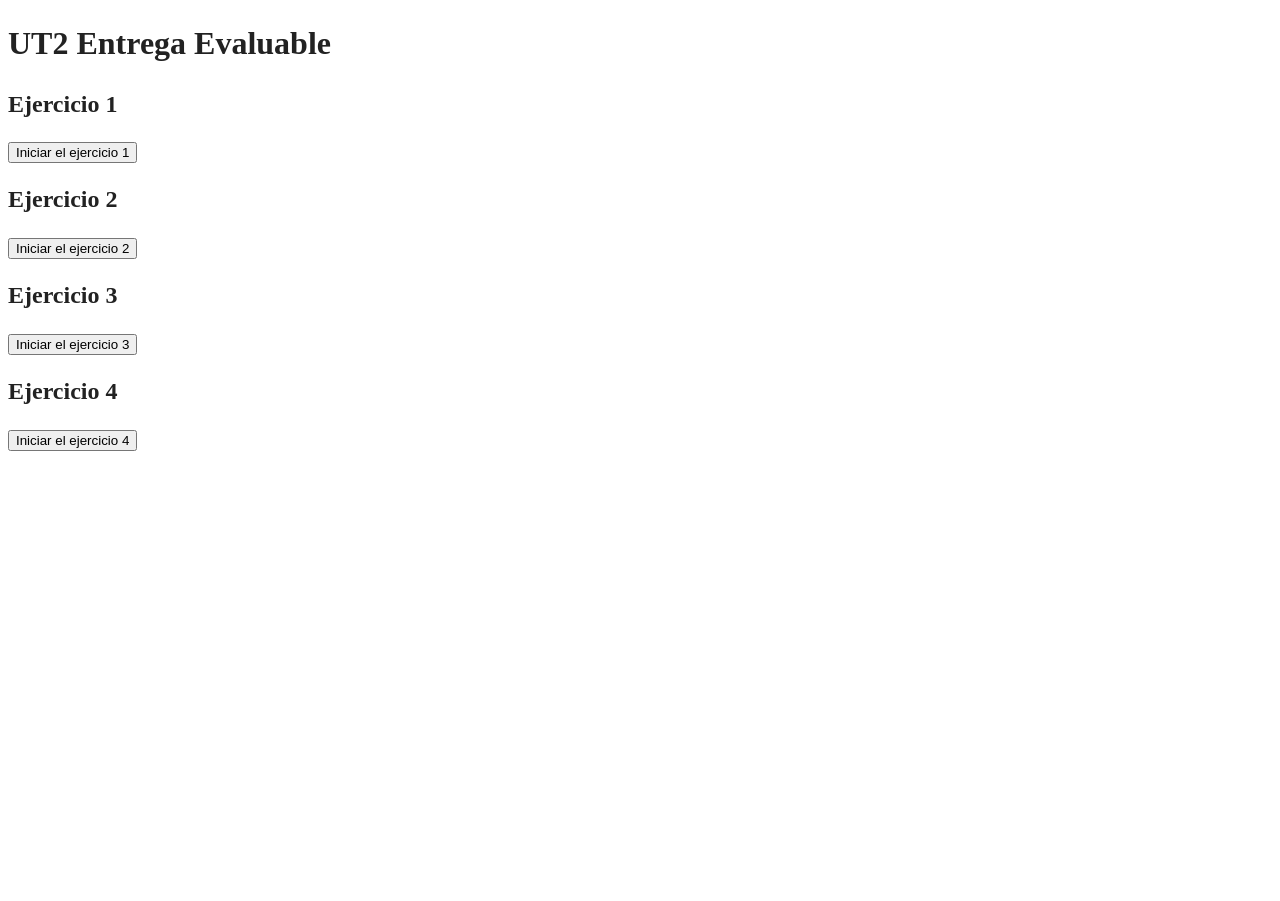
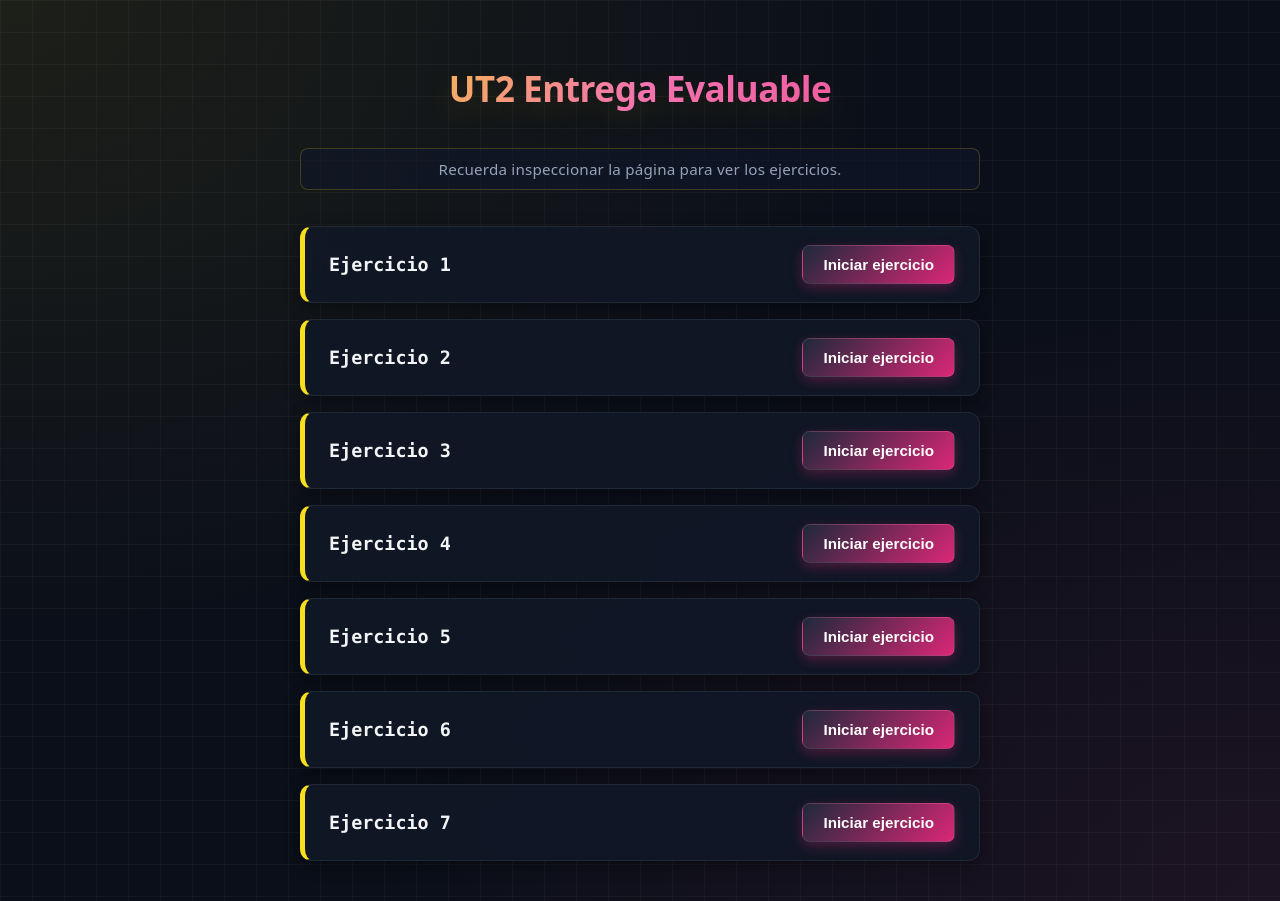
Before and after one commit to ahernandezlopez7997/UT2EntregaEvaluable, a website built with webpack: page index.html in a window 1280 px wide. Before the commit the page ends 800 px from the top, so only its background shows below. Built offline with nearby package versions, Linux system fonts and the light colour scheme.

Commit message:
Ejercicio 1 comprobado con exito y estilos en la página realizados

```diff
--- a/css/style.css
+++ b/css/style.css
@@ -1,246 +1,113 @@
-/*! HTML5 Boilerplate v9.0.1 | MIT License | https://html5boilerplate.com/ */
-
-/* main.css 3.0.0 | MIT License | https://github.com/h5bp/main.css#readme */
-/*
- * What follows is the result of much research on cross-browser styling.
- * Credit left inline and big thanks to Nicolas Gallagher, Jonathan Neal,
- * Kroc Camen, and the H5BP dev community and team.
- */
-
 /* ==========================================================================
-   Base styles: opinionated defaults
+   Estilos personalizados para la entrega (Entorno oscuro estilo JavaScript)
    ========================================================================== */
 
-html {
-  color: #222;
-  font-size: 1em;
-  line-height: 1.4;
+* {
+  box-sizing: border-box;
 }
 
-/*
- * Remove text-shadow in selection highlight:
- * https://twitter.com/miketaylr/status/12228805301
- *
- * Customize the background color to match your design.
- */
-
-::-moz-selection {
-  background: #b3d4fc;
-  text-shadow: none;
+body {
+  font-family: system-ui, -apple-system, "Segoe UI", Roboto, Helvetica, Arial, sans-serif;
+  background-color: #0b0f19;
+  background-image:
+    radial-gradient(at 0% 0%, rgba(247, 223, 30, 0.08) 0px, transparent 50%),
+    radial-gradient(at 100% 100%, rgba(236, 72, 153, 0.08) 0px, transparent 50%),
+    linear-gradient(rgba(255, 255, 255, 0.03) 1px, transparent 1px),
+    linear-gradient(90deg, rgba(255, 255, 255, 0.03) 1px, transparent 1px);
+  background-size: 100% 100%, 100% 100%, 32px 32px, 32px 32px;
+  min-height: 100vh;
+  color: #f1f5f9;
+  margin: 0;
+  padding: 40px 20px;
+  display: flex;
+  flex-direction: column;
+  align-items: center;
 }
 
-::selection {
-  background: #b3d4fc;
-  text-shadow: none;
+.container {
+  width: 100%;
+  max-width: 680px;
+  display: flex;
+  flex-direction: column;
+  gap: 16px;
 }
 
-/*
- * A better looking default horizontal rule
- */
-
-hr {
-  display: block;
-  height: 1px;
-  border: 0;
-  border-top: 1px solid #ccc;
-  margin: 1em 0;
-  padding: 0;
+h1 {
+  font-size: 2.2rem;
+  font-weight: 800;
+  margin-bottom: 12px;
+  text-align: center;
+  background: linear-gradient(135deg, #f7df1e 0%, #f472b6 50%, #ec4899 100%);
+  -webkit-background-clip: text;
+  -webkit-text-fill-color: transparent;
+  padding-bottom: 8px;
+  letter-spacing: -0.5px;
+  text-shadow: 0 10px 30px rgba(247, 223, 30, 0.15);
 }
 
-/*
- * Remove the gap between audio, canvas, iframes,
- * images, videos and the bottom of their containers:
- * https://github.com/h5bp/html5-boilerplate/issues/440
- */
-
-audio,
-canvas,
-iframe,
-img,
-svg,
-video {
-  vertical-align: middle;
+.aviso {
+  margin: 0 0 20px 0;
+  text-align: center;
+  color: #94a3b8;
+  font-size: 0.95rem;
+  background: rgba(15, 23, 42, 0.6);
+  border: 1px solid rgba(247, 223, 30, 0.2);
+  border-radius: 8px;
+  padding: 10px 16px;
+  letter-spacing: 0.2px;
 }
 
-/*
- * Remove default fieldset styles.
- */
-
-fieldset {
-  border: 0;
-  margin: 0;
-  padding: 0;
+.tarjeta {
+  background: rgba(17, 24, 39, 0.85);
+  backdrop-filter: blur(12px);
+  padding: 18px 24px;
+  border-radius: 12px;
+  border: 1px solid #1f2937;
+  border-left: 5px solid #f7df1e;
+  box-shadow: 0 4px 16px rgba(0, 0, 0, 0.4);
+  display: flex;
+  justify-content: space-between;
+  align-items: center;
+  transition: transform 0.2s ease, box-shadow 0.2s ease, border-color 0.2s ease;
 }
 
-/*
- * Allow only vertical resizing of textareas.
- */
-
-textarea {
-  resize: vertical;
+.tarjeta:hover {
+  transform: translateY(-2px);
+  border-color: #374151;
+  border-left-color: #ec4899;
+  box-shadow: 0 8px 24px rgba(236, 72, 153, 0.2);
 }
 
-/* ==========================================================================
-   Author's custom styles
-   ========================================================================== */
-
-/* ==========================================================================
-   Helper classes
-   ========================================================================== */
-
-/*
- * Hide visually and from screen readers
- */
-
-.hidden,
-[hidden] {
-  display: none !important;
+.tarjeta h2 {
+  margin: 0;
+  font-size: 1.15rem;
+  font-weight: 600;
+  color: #f3f4f6;
+  font-family: ui-monospace, SFMono-Regular, Menlo, Monaco, Consolas, "Liberation Mono", "Courier New", monospace;
 }
 
-/*
- * Hide only visually, but have it available for screen readers:
- * https://snook.ca/archives/html_and_css/hiding-content-for-accessibility
- *
- * 1. For long content, line feeds are not interpreted as spaces and small width
- *    causes content to wrap 1 word per line:
- *    https://medium.com/@jessebeach/beware-smushed-off-screen-accessible-text-5952a4c2cbfe
- */
-
-.visually-hidden {
-  border: 0;
-  clip: rect(0, 0, 0, 0);
-  height: 1px;
-  margin: -1px;
-  overflow: hidden;
-  padding: 0;
-  position: absolute;
-  white-space: nowrap;
-  width: 1px;
-  /* 1 */
+button {
+  background: linear-gradient(135deg, #1e293b 0%, #db2777 100%);
+  color: #ffffff;
+  border: 1px solid rgba(255, 255, 255, 0.1);
+  border-radius: 8px;
+  padding: 10px 20px;
+  font-size: 0.95rem;
+  font-weight: 600;
+  cursor: pointer;
+  box-shadow: 0 4px 12px rgba(219, 39, 119, 0.3);
+  transition: background 0.3s ease, transform 0.15s ease, box-shadow 0.2s ease;
+  width: auto;
+  margin: 0;
 }
 
-/*
- * Extends the .visually-hidden class to allow the element
- * to be focusable when navigated to via the keyboard:
- * https://www.drupal.org/node/897638
- */
-
-.visually-hidden.focusable:active,
-.visually-hidden.focusable:focus {
-  clip: auto;
-  height: auto;
-  margin: 0;
-  overflow: visible;
-  position: static;
-  white-space: inherit;
-  width: auto;
+button:hover {
+  background: linear-gradient(135deg, #0f172a 0%, #ec4899 100%);
+  box-shadow: 0 6px 16px rgba(236, 72, 153, 0.45);
+  transform: translateY(-1px);
 }
 
-/*
- * Hide visually and from screen readers, but maintain layout
- */
-
-.invisible {
-  visibility: hidden;
+button:active {
+  transform: translateY(0);
+  box-shadow: 0 2px 6px rgba(219, 39, 119, 0.25);
 }
-
-/*
- * Clearfix: contain floats
- *
- * The use of `table` rather than `block` is only necessary if using
- * `::before` to contain the top-margins of child elements.
- */
-
-.clearfix::before,
-.clearfix::after {
-  content: "";
-  display: table;
-}
-
-.clearfix::after {
-  clear: both;
-}
-
-/* ==========================================================================
-   EXAMPLE Media Queries for Responsive Design.
-   These examples override the primary ('mobile first') styles.
-   Modify as content requires.
-   ========================================================================== */
-
-@media only screen and (min-width: 35em) {
-  /* Style adjustments for viewports that meet the condition */
-}
-
-@media print,
-  (-webkit-min-device-pixel-ratio: 1.25),
-  (min-resolution: 1.25dppx),
-  (min-resolution: 120dpi) {
-  /* Style adjustments for high resolution devices */
-}
-
-/* ==========================================================================
-   Print styles.
-   Inlined to avoid the additional HTTP request:
-   https://www.phpied.com/delay-loading-your-print-css/
-   ========================================================================== */
-
-@media print {
-  *,
-  *::before,
-  *::after {
-    background: #fff !important;
-    color: #000 !important;
-    /* Black prints faster */
-    box-shadow: none !important;
-    text-shadow: none !important;
-  }
-
-  a,
-  a:visited {
-    text-decoration: underline;
-  }
-
-  a[href]::after {
-    content: " (" attr(href) ")";
-  }
-
-  abbr[title]::after {
-    content: " (" attr(title) ")";
-  }
-
-  /*
-   * Don't show links that are fragment identifiers,
-   * or use the `javascript:` pseudo protocol
-   */
-  a[href^="#"]::after,
-  a[href^="javascript:"]::after {
-    content: "";
-  }
-
-  pre {
-    white-space: pre-wrap !important;
-  }
-
-  pre,
-  blockquote {
-    border: 1px solid #999;
-    page-break-inside: avoid;
-  }
-
-  tr,
-  img {
-    page-break-inside: avoid;
-  }
-
-  p,
-  h2,
-  h3 {
-    orphans: 3;
-    widows: 3;
-  }
-
-  h2,
-  h3 {
-    page-break-after: avoid;
-  }
-}
--- a/index.html
+++ b/index.html
@@ -23,34 +23,46 @@
 </head>
 
 <body>
+  <main class="container">
+    <h1>UT2 Entrega Evaluable</h1>
+    <p class="aviso">Recuerda inspeccionar la página para ver los ejercicios.</p>
 
+    <div class="tarjeta">
+      <h2>Ejercicio 1</h2>
+      <button onclick="ejercicio1()">Iniciar ejercicio</button>
+    </div>
 
-  <h1>UT2 Entrega Evaluable</h1>
+    <div class="tarjeta">
+      <h2>Ejercicio 2</h2>
+      <button onclick="ejercicio2()">Iniciar ejercicio</button>
+    </div>
 
-  <h2>Ejercicio 1</h2>
+    <div class="tarjeta">
+      <h2>Ejercicio 3</h2>
+      <button onclick="ejercicio3()">Iniciar ejercicio</button>
+    </div>
 
-  <button onclick="ejercicio1()">Iniciar el ejercicio 1</button>
+    <div class="tarjeta">
+      <h2>Ejercicio 4</h2>
+      <button onclick="ejercicio4()">Iniciar ejercicio</button>
+    </div>
 
+    <div class="tarjeta">
+      <h2>Ejercicio 5</h2>
+      <button onclick="ejercicio5()">Iniciar ejercicio</button>
+    </div>
 
+    <div class="tarjeta">
+      <h2>Ejercicio 6</h2>
+      <button onclick="ejercicio6()">Iniciar ejercicio</button>
+    </div>
 
+    <div class="tarjeta">
+      <h2>Ejercicio 7</h2>
+      <button onclick="ejercicio7()">Iniciar ejercicio</button>
+    </div>
 
-
-
-  <h2>Ejercicio 2</h2>
-
-  <button onclick="ejercicio2()">Iniciar el ejercicio 2</button>
-
-
-
-  <h2>Ejercicio 3</h2>
-
-  <button onclick="ejercicio3()">Iniciar el ejercicio 3</button>
-
-  <h2>Ejercicio 4</h2>
-
-  <button onclick="ejercicio4()">Iniciar el ejercicio 4</button>
-
-
+  </main>
   <script src="js/app.js"></script>
 </body>
 
--- a/js/app.js
+++ b/js/app.js
@@ -1,58 +1,43 @@
-// Alumno: Alberto Hernández López 2º DAW
+// Alumno: Alberto Hernández López
+// 2º DAW
+// Desarrollo de aplicaciones Web Entorno Cliente (DWEC)
 
 // Ejercicio 1
-// Comprobar antes de entregar
+
 function ejercicio1() {
-  let frase;
-  let fraseValida = false;
+  let frase = prompt("Introduce una frase de al menos 5 palabras:");
+  while (frase.split(" ").length < 5) {
+    alert("La frase debe tener al menos 5 palabras. Inténtalo de nuevo.");
+    frase = prompt("Introduce una frase de al menos 5 palabras:");
+  }
 
-  // Bucle para pedir la frase.
-  while (!fraseValida) {
-    frase = prompt("Introduce una frase de al menos 5 palabras:");
+  // Contar caracteres no espacios
+  let caracterSinEspacios = frase.replace(/\s+/g, "").length;
+  console.log(`Número de caracteres sin espacios: ${caracterSinEspacios}`);
 
-    if (frase === null) {
-      alert("Has cancelado la entrada.");
-      break;
-    }
+  // Sustituir vocales por asteriscos
+  let fraseConAsteriscos = frase.replace(/[aeiouáéíóúAEIOUÁÉÍÓÚ]/gi, "*");
+  console.log(`Frase con vocales sustituidas por asteriscos: ${fraseConAsteriscos}`);
 
-    const caracteres = frase.trim().split(/\s+/).filter(p => p !== "");
+  // Sustituir elementos pares por guion bajo
+  let fraseConGuionesBajos = "";
+  let contadorLetras = 0;
 
-    if (caracteres.length >= 5) {
-      fraseValida = true;
+  for (let i = 0; i < frase.length; i++) {
+    // Por pares entiendo sin considerar el 0.
+    if (frase[i] === " ") {
+      fraseConGuionesBajos += frase[i];
     } else {
-      alert("La frase debe tener al menos 5 palabras. Inténtalo de nuevo.");
+      contadorLetras++;
+
+      if (contadorLetras % 2 === 0) {
+        fraseConGuionesBajos += "_";
+      } else {
+        fraseConGuionesBajos += frase[i];
+      }
     }
   }
-
-  // Apartados
-  if (fraseValida) {
-
-    const sinEspacios = frase.replace(/\s/g, "");
-    const totalCaracteres = sinEspacios.length;
-    const conAsteriscos = frase.replace(/[aeiouáéíóúü]/gi, "*");
-
-
-    let contador = 0;
-    let conGuiones = "";
-    for (const c of frase) {
-      if (/\s/.test(c)) {
-        conGuiones += c;          // los espacios se mantienen y no cuentan
-      } else {
-        contador++;
-        conGuiones += (contador % 2 === 0) ? "_" : c;
-      }
-    }
-
-    // Estilos para la consola
-    const estiloTitulo = "color: white; background: #2c3e50; font-size: 16px; font-weight: bold; padding: 4px 10px; border-radius: 4px;";
-    const estiloDato = "color: #1a73e8; font-size: 14px; font-style: italic;";
-
-    console.log("%cResultados del análisis", estiloTitulo);
-    console.log("%cFrase original: " + frase, estiloDato);
-    console.log("%cCaracteres (sin espacios): " + totalCaracteres, estiloDato);
-    console.log("%cVocales por asteriscos: " + conAsteriscos, estiloDato);
-    console.log("%cPosiciones pares por guion bajo: " + conGuiones, estiloDato);
-  }
+  console.log(`Frase con elementos pares sustituidos por guion bajo: ${fraseConGuionesBajos.trim()}`);
 }
 
 // Ejercicio 2
```
